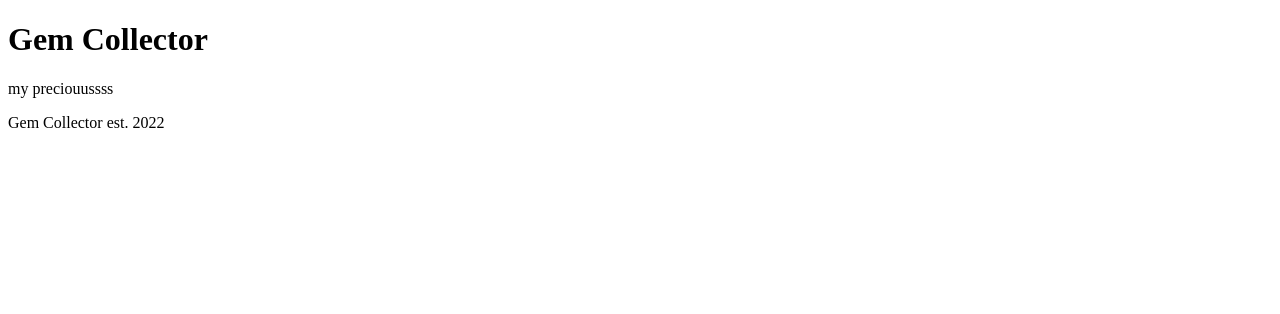
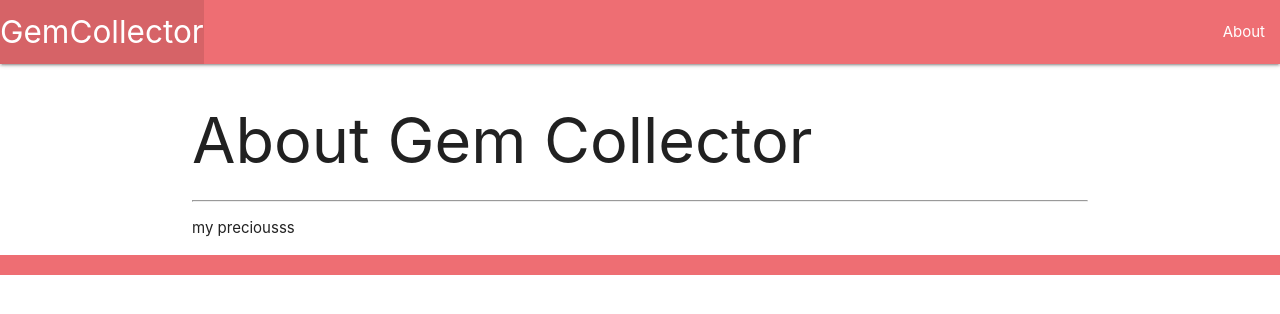
Before and after one commit to JonMichaelUy/gemcollector, a Django app: page /about/ in a window 1280 px wide. Shown: the top 314 px of the page. Run offline with Django 4.2, Linux system fonts and the light colour scheme.

Commit message:
setup base.html file for template inheritance

```diff
--- a/main_app/templates/about.html
+++ b/main_app/templates/about.html
@@ -1,14 +1,5 @@
-<!DOCTYPE html>
-<html lang="en">
-<head>
-  <meta charset="UTF-8">
-  <meta http-equiv="X-UA-Compatible" content="IE=edge">
-  <meta name="viewport" content="width=device-width, initial-scale=1.0">
-  <title>gem collector</title>
-</head>
-<body>
-  <h1>Gem Collector</h1>
-  <p>my preciouussss</p>
-  <footer>Gem Collector est. 2022</footer>
-</body>
-</html>
+{% extends 'base.html' %} {% block content%}
+  <h1>About Gem Collector</h1>
+  <hr />
+  <p>my preciousss</p>
+{% endblock %}
--- /dev/null
+++ b/main_app/templates/base.html
@@ -0,0 +1,36 @@
+
+<!DOCTYPE html>
+<html lang="en">
+  <head>
+    <meta charset="UTF-8" />
+    <meta name="viewport" content="width=device-width, initial-scale=1.0" />
+    <meta http-equiv="X-UA-Compatible" content="ie=edge" />
+    <title>Gem Collector</title>
+    <link
+      rel="stylesheet"
+      href="https://cdnjs.cloudflare.com/ajax/libs/materialize/1.0.0/css/materialize.min.css"
+    />
+  </head>
+  <body>
+    <header class="navbar-fixed">
+      <nav>
+        <div class="nav-wrapper">
+          <ul>
+            <li>
+              <a href="/" class="left brand-logo">  GemCollector</a>
+            </li>
+          </ul>
+          <ul class="right">
+            <li><a href="/about">About</a></li>
+          </ul>
+        </div>
+      </nav>
+    </header>
+    <main class="container">{% block content %} {% endblock %}</main>
+    <footer class="page-footer">
+      <div class="right">
+        All Rights Reserved, © 2022 Gem Collector
+      </div>
+    </footer>
+  </body>
+</html>
```
Also changed, not shown: main_app/templates/home.html (+3 -12 lines), main_app/static/css/style.css (added).
